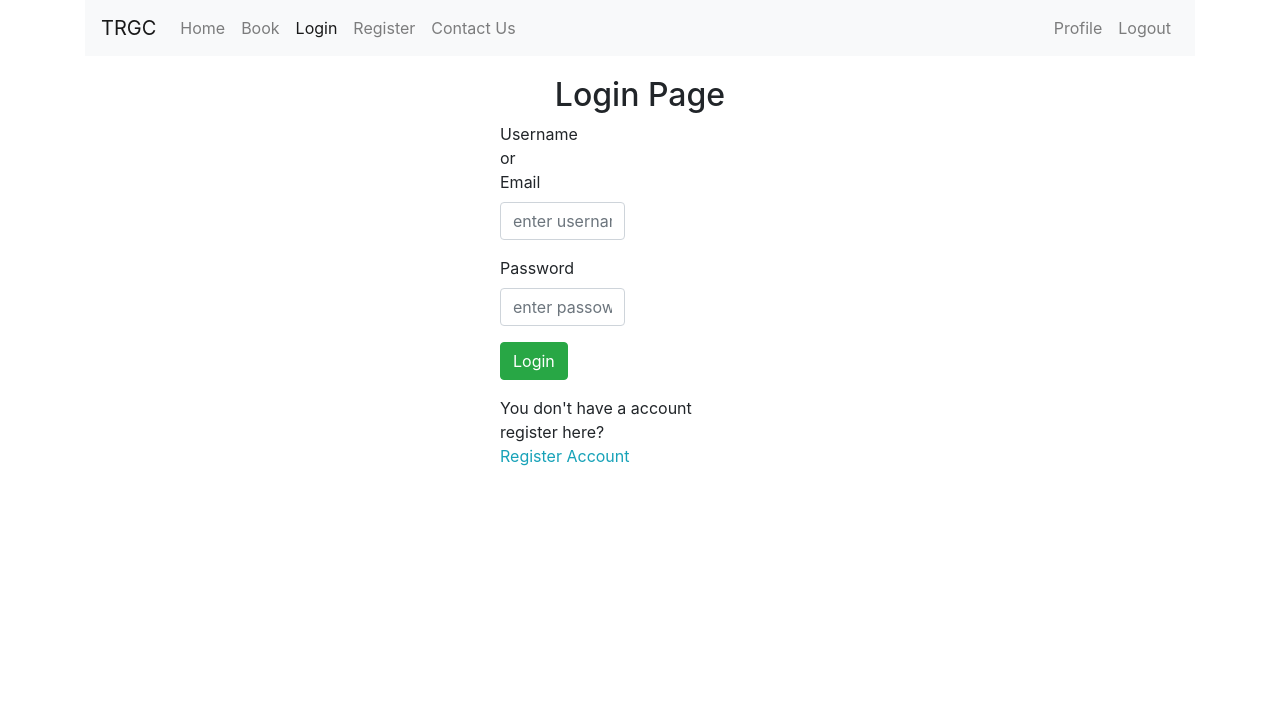
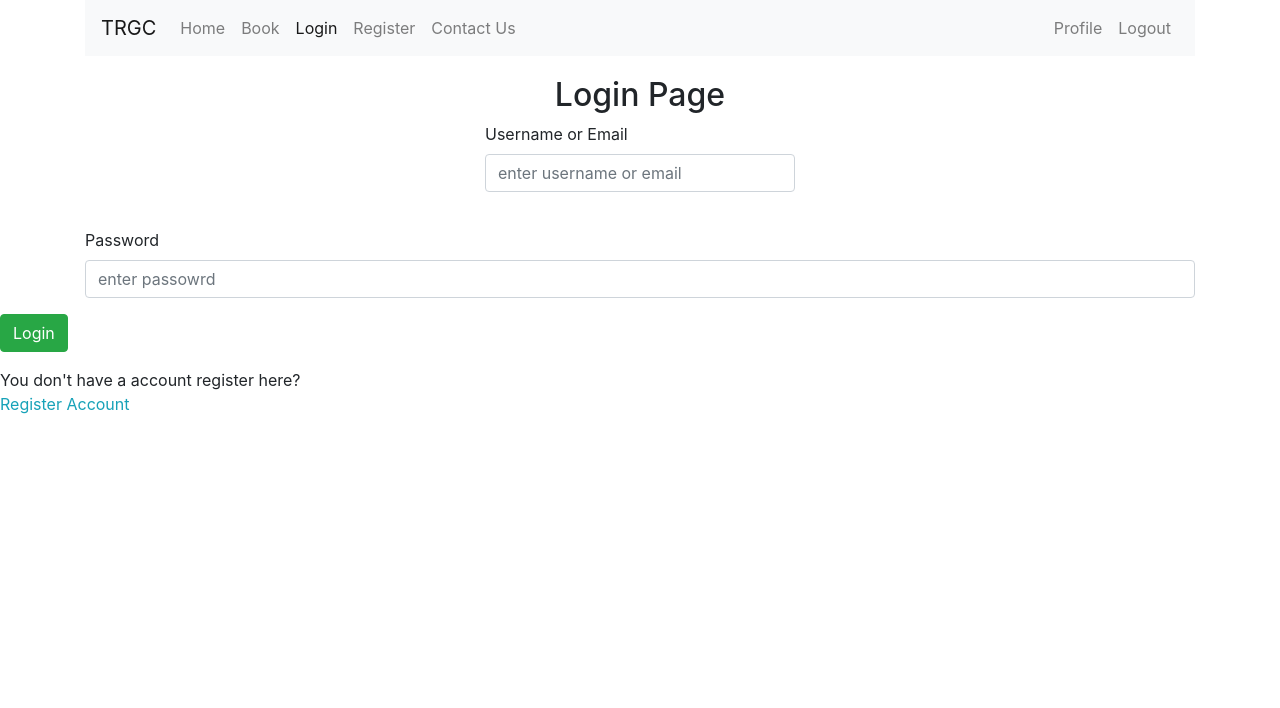
Before and after one commit to Rygorazd/TRGC-WebApp-DEV, a PHP site: page /login.php in a window 1280 px wide. Shown: the top 708 px of the page. Run offline with PHP 8.4, Linux system fonts and the light colour scheme; some libraries are stand-ins or nearby versions.

Commit message:
login page

```diff
--- a/HTML/login.php
+++ b/HTML/login.php
@@ -156,27 +156,27 @@ if(isset($_REQUEST['btn_login']))	//button name is "btn_login"
 			<form method="post" class="form-horizontal">
 
 				<div class="form-group">
-				<label class="col-sm-3 control-label">Username or Email</label>
-				<div class="col-sm-6">
+				<label>Username or Email</label>
+				<!--<label class="col-sm-3 control-label">Username or Email</label>-->
 				<input type="text" name="txt_username_email" class="form-control" placeholder="enter username or email" />
 				</div>
 				</div>
 
 				<div class="form-group">
-				<label class="col-sm-3 control-label">Password</label>
-				<div class="col-sm-6">
+				<label>Password</label>
+				<!--<label class="col-sm-3 control-label">Password</label>-->
 				<input type="password" name="txt_password" class="form-control" placeholder="enter passowrd" />
 				</div>
 				</div>
 
 				<div class="form-group">
-				<div class="col-sm-offset-3 col-sm-9 m-t-15">
+				<!--<div class="col-sm-offset-3 col-sm-9 m-t-15">-->
 				<input type="submit" name="btn_login" class="btn btn-success" value="Login">
 				</div>
 				</div>
 
 				<div class="form-group">
-				<div class="col-sm-offset-3 col-sm-9 m-t-15">
+				<!--<div class="col-sm-offset-3 col-sm-9 m-t-15">-->
 				You don't have a account register here? <a href="register.php"><p class="text-info">Register Account</p></a>
 				</div>
 				</div>
```
